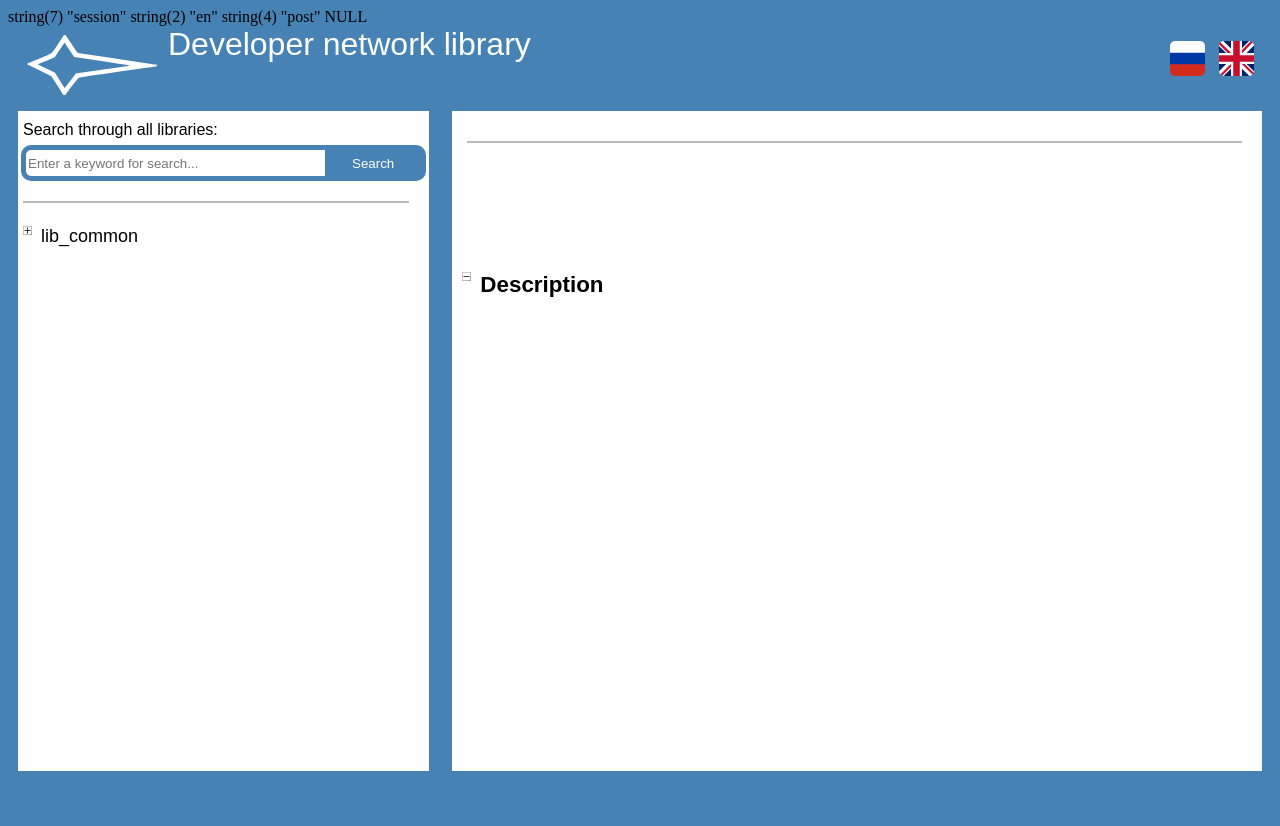
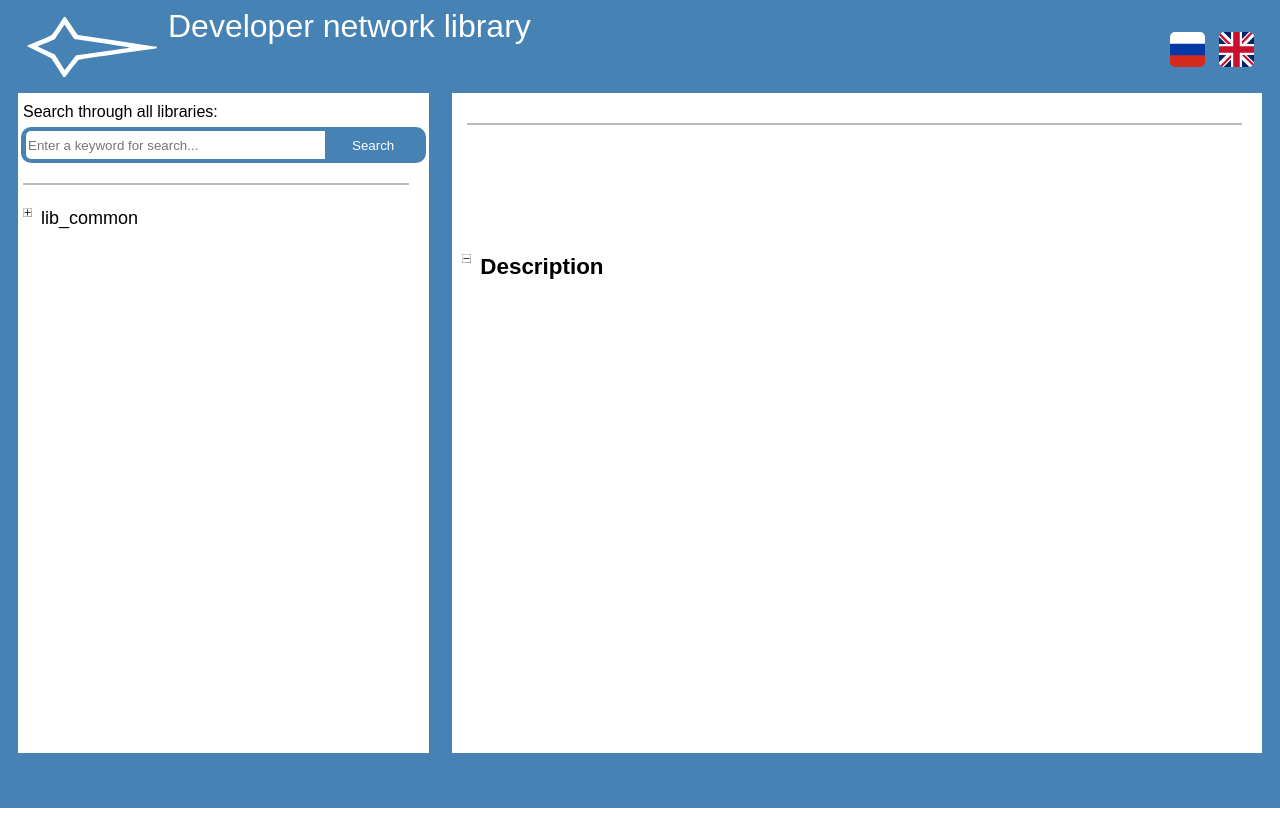
Before and after one commit to kochetkov25/Documentation, a PHP site: the page made by description.php in a window 1280 px wide. Run offline with PHP 8.4, Linux system fonts and the light colour scheme; the visitor is signed in with stand-in values (Sample User, id 1); data that the repository does not hold is empty; a stand-in replaces the project's code that opens the database connection; some libraries are stand-ins or nearby versions.

Commit message:
(5) refactoring

```diff
--- a/description.php
+++ b/description.php
@@ -37,10 +37,10 @@
         $cont = mysqli_fetch_assoc($par_sql);
     }
 
-    var_dump("session");
-    var_dump($_SESSION["lang"]);
-    var_dump("post");
-    var_dump($_POST["lang"]);
+    //var_dump("session");
+    //var_dump($_SESSION["lang"]);
+    //var_dump("post");
+    //var_dump($_POST["lang"]);
 
     require 'language.php';
     global $lang_array;
```
Also changed, not shown: index.php (+4 -4 lines).
